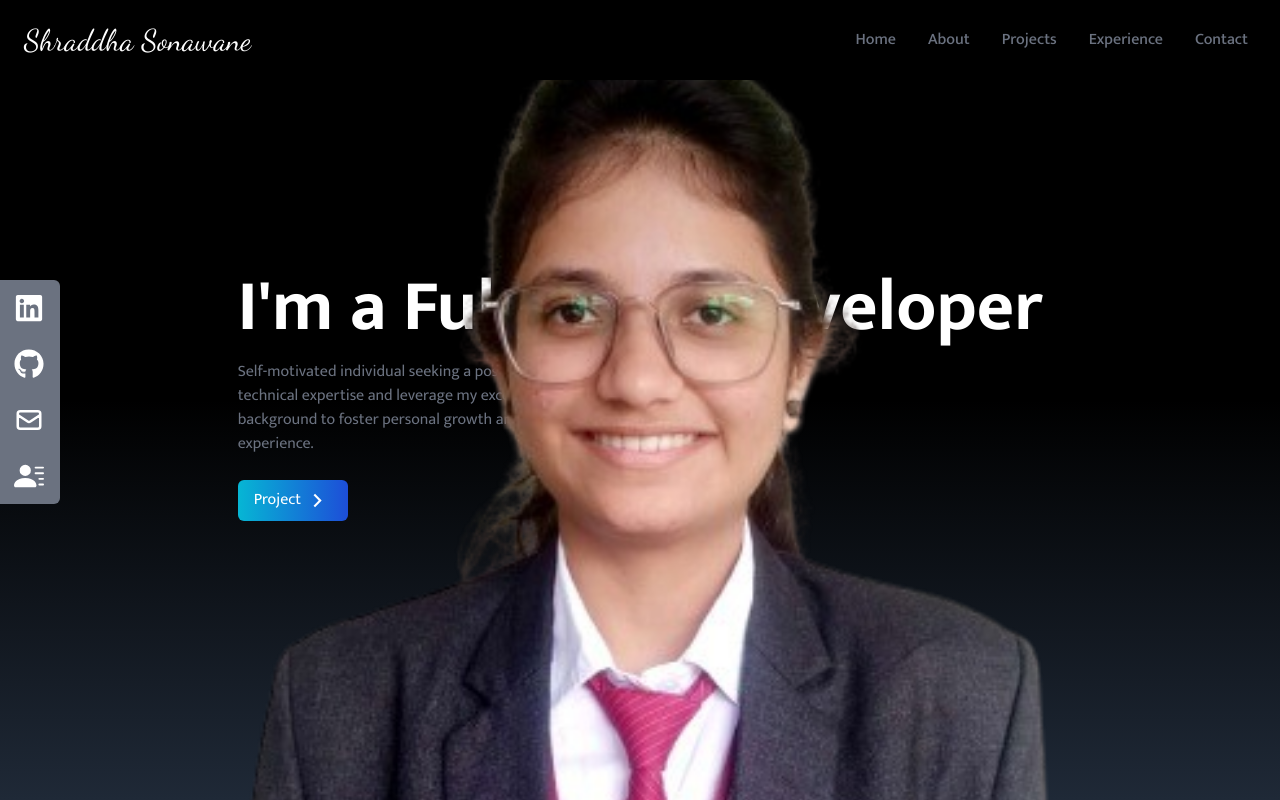
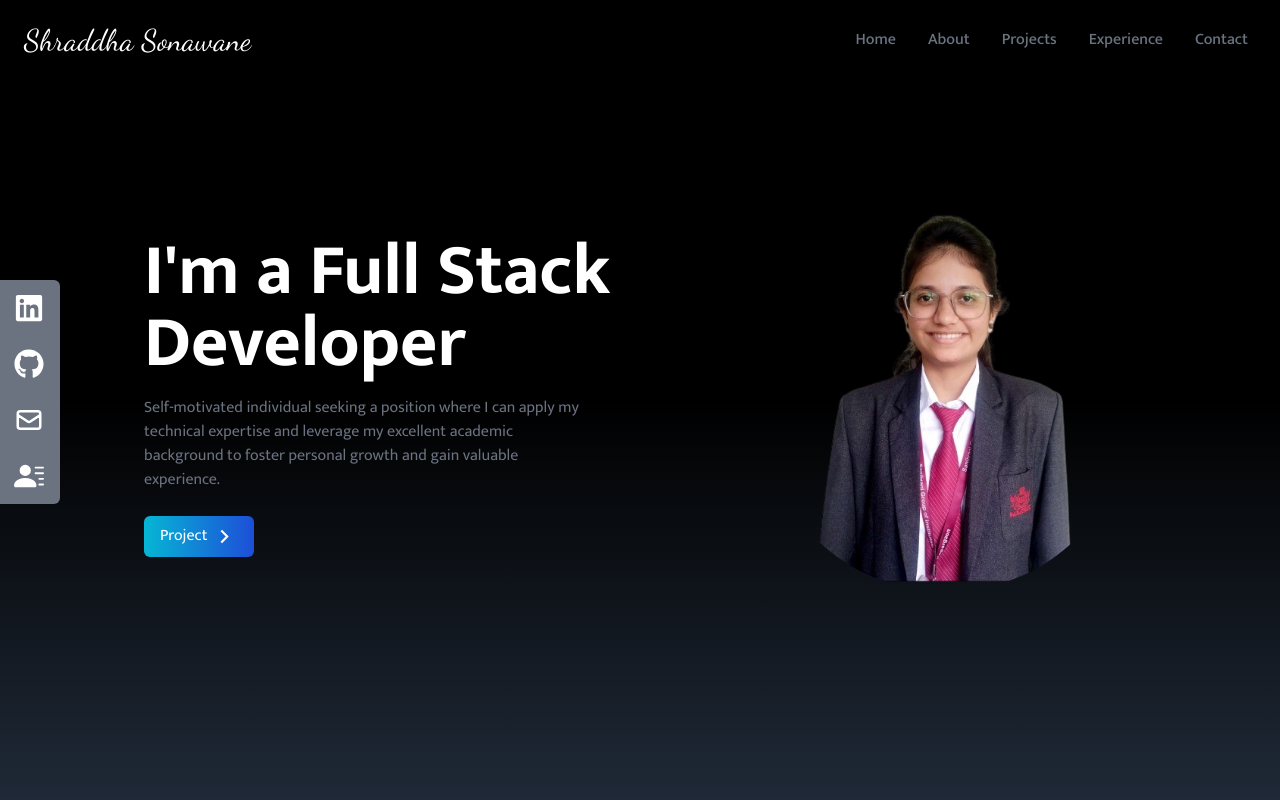
Before and after one commit to s0013/Portfolio, a React (Create React App) app: page / in a window 1280 px wide. Shown: the top 800 px of the page. Built offline with nearby package versions, Linux system fonts and the light colour scheme.

Commit message:
linkchanges2

```diff
--- a/src/components/Home.jsx
+++ b/src/components/Home.jsx
@@ -33,9 +33,9 @@ const Home = () => {
              border-blue-500
              transition duration-500 ease-in-out
              transform hover:-translate-y-1 hover:scale-110
-             z-10 absolute top-0 left-0'
+             z-10
+             '
 />
-
 
         </div>
       </div>
```
